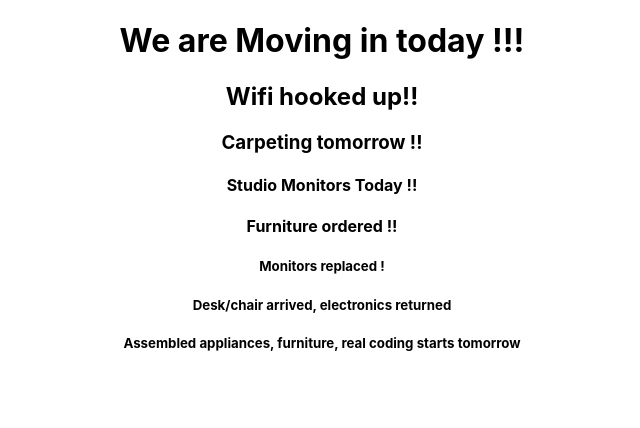
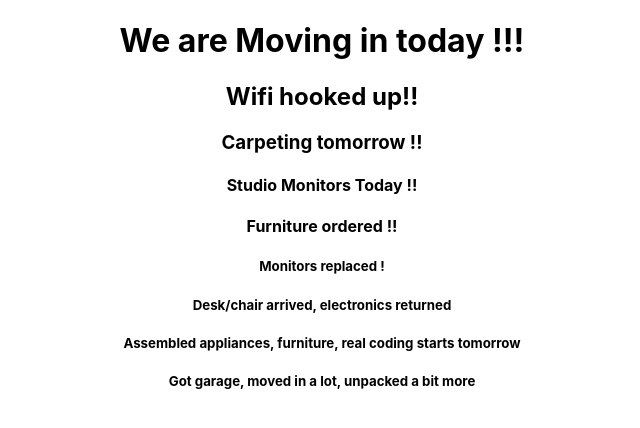
Before and after one commit to stevekutz/mov_inv_exp, a React (Create React App) app in the folder app/: page / in a window 1280 px wide. Shown: the top 428 px of the page, without its empty margins (318-958 px from the left). Built offline with nearby package versions, Linux system fonts and the light colour scheme.

Commit message:
added info 8

```diff
--- a/app/src/App.js
+++ b/app/src/App.js
@@ -13,6 +13,7 @@ function App() {
         <h5> Monitors replaced ! </h5>
         <h5> Desk/chair arrived, electronics returned</h5>
         <h5> Assembled appliances, furniture, real coding starts tomorrow </h5>
+        <h5> Got garage, moved in a lot, unpacked a bit more </h5>
     </div>
   );
 }
```
